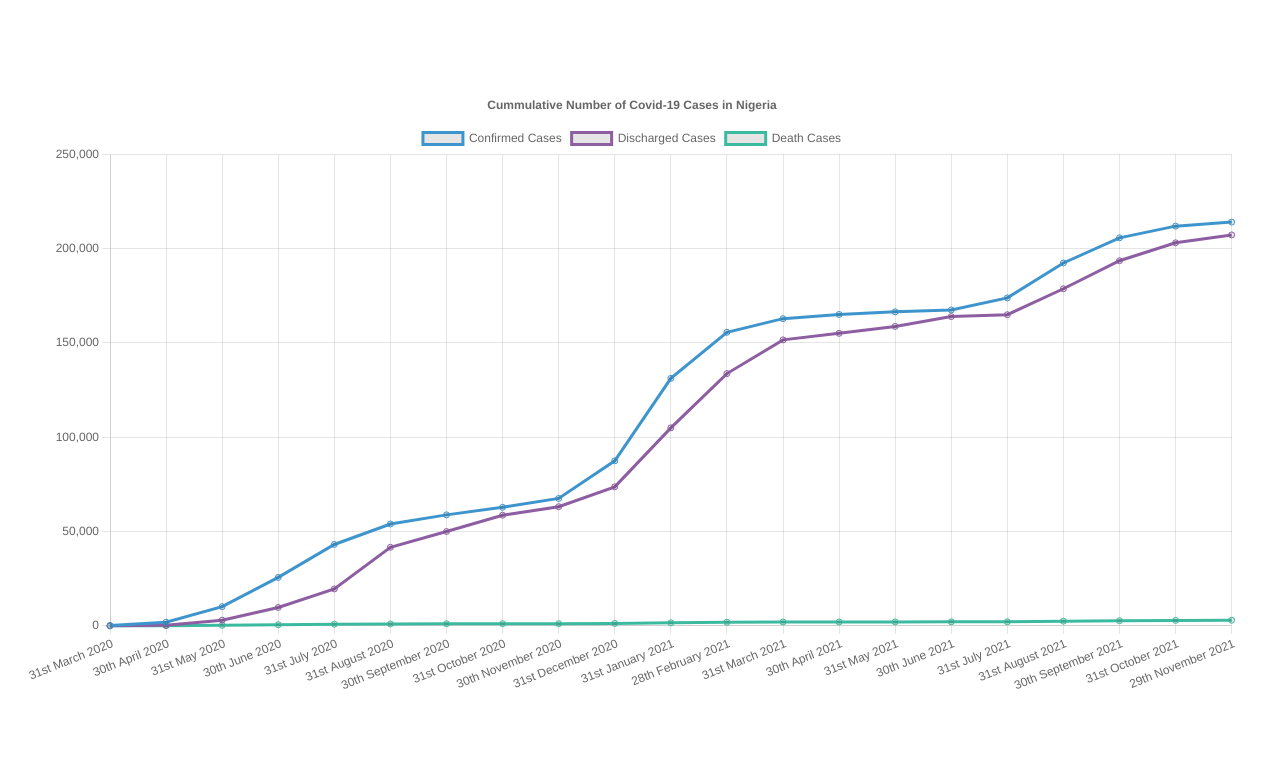
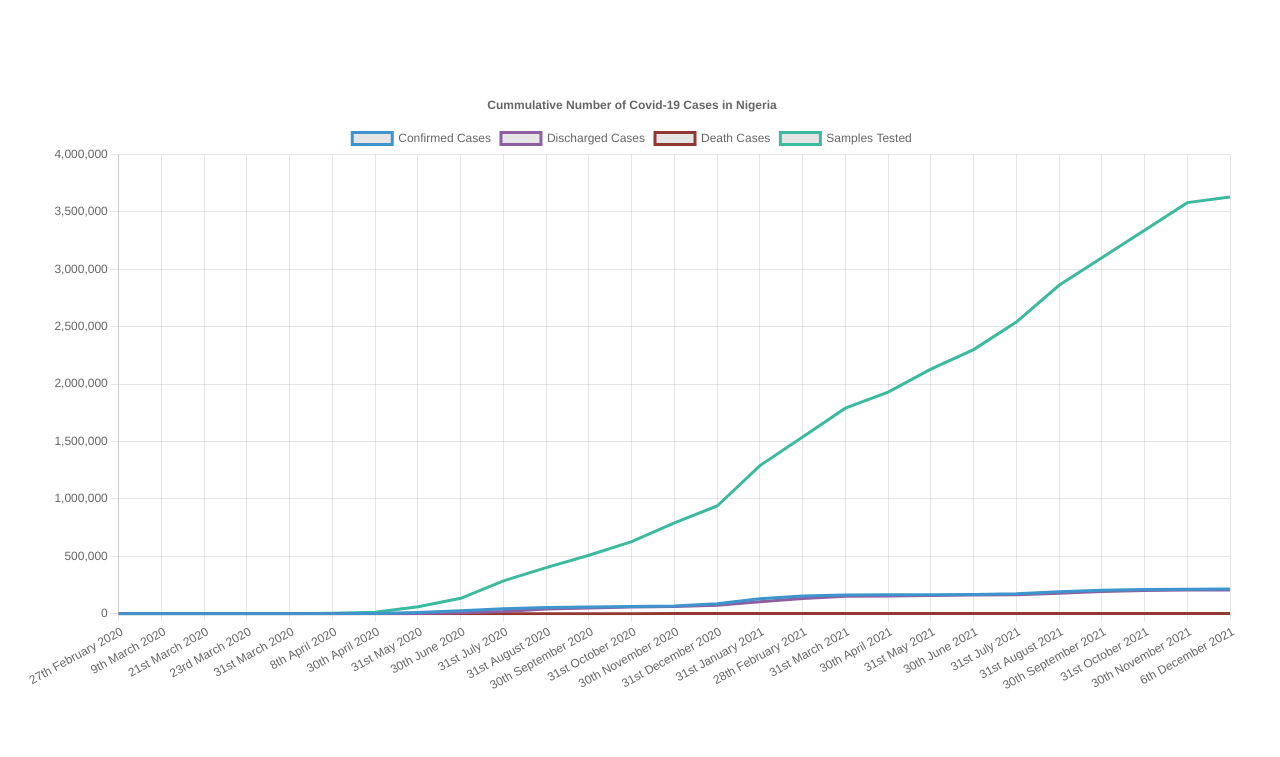
Before and after one commit to SamuelCody/Covid19-data-chart-nigeria, a plain HTML site: page index.html in a window 1280 px wide. Shown: the top 757 px of the page. Drawn offline with nearby package versions, Linux system fonts and the light colour scheme.

Commit message:
Updated for december 6, added prev dates

```diff
--- a/index.html
+++ b/index.html
@@ -15,7 +15,12 @@
       type: "line",
       data: {
         labels: [
+          "27th February 2020",
+          "9th March 2020",
+          "21st March 2020",
+          "23rd March 2020",
           "31st March 2020",
+          "8th April 2020",
           "30th April 2020",
           "31st May 2020",
           "30th June 2020",
@@ -35,14 +40,15 @@
           "31st August 2021",
           "30th September 2021",
           "31st October 2021",
-          "29th November 2021",
+          "30th November 2021",
+          "6th December 2021",
         ],
         datasets: [
           {
             data: [
-              135, 1932, 10162, 25694, 43151, 54008, 58848, 62853, 67557, 87510,
-              131242, 155657, 162891, 165110, 166518, 167543, 173908, 192431,
-              205765, 211961, 214113,
+              1, 2, 22, 40, 135, 276, 1932, 10162, 25694, 43151, 54008, 58848,
+              62853, 67557, 87510, 131242, 155657, 162891, 165110, 166518,
+              167543, 173908, 192431, 205765, 211961, 214218, 214789,
             ],
             label: "Confirmed Cases",
             borderColor: "#3e95cd",
@@ -50,9 +56,9 @@
           },
           {
             data: [
-              29, 319, 3007, 9746, 19565, 41638, 50025, 58675, 63189, 73713,
-              104989, 133768, 151647, 155101, 158781, 163985, 164994, 178759,
-              193617, 203121, 207292,
+              0, 0, 1, 8, 29, 44, 319, 3007, 9746, 19565, 41638, 50025, 58675,
+              63189, 73713, 104989, 133768, 151647, 155101, 158781, 163985,
+              164994, 178759, 193617, 203121, 207304, 207478,
             ],
             label: "Discharged Cases",
             borderColor: "#8e5ea2",
@@ -60,10 +66,22 @@
           },
           {
             data: [
-              2, 58, 287, 590, 879, 1013, 1112, 1144, 1173, 1289, 1586, 1907,
-              2056, 2063, 2099, 2120, 2149, 2469, 2720, 2896, 2976,
+              0, 0, 0, 1, 2, 6, 58, 287, 590, 879, 1013, 1112, 1144, 1173, 1289,
+              1586, 1907, 2056, 2063, 2099, 2120, 2149, 2469, 2720, 2896, 2977,
+              2980,
             ],
             label: "Death Cases",
+            borderColor: "#913831",
+            fill: false,
+          },
+          {
+            data: [
+              0, 0, 0, 0, 0, 5000, 13759, 61882, 134257, 286091, 402070, 509555,
+              627600, 791539, 938602, 1290000, 1540000, 1790000, 1930000,
+              2130000, 2300000, 2540000, 2860000, 3100000, 3340000, 3580000,
+              3629527,
+            ],
+            label: "Samples Tested",
             borderColor: "#3cba9f",
             fill: false,
           },
@@ -98,6 +116,7 @@
             },
           ],
         },
+        elements: { point: { radius: 0 } },
       },
     });
 
@@ -105,21 +124,25 @@
       type: "line",
       data: {
         labels: [
+          "5th March",
+          "15th March",
           "31st March",
           "30th April",
+          "25th May",
           "31st May",
           "30th June",
           "31st July",
           "31st August",
           "30th September",
           "31st October",
-          "29th November",
+          "30th November",
+          "6th December",
         ],
         datasets: [
           {
             data: [
-              718412, 1222109, 1960493, 2241662, 2550390, 2994933, 4790943,
-              5693300, 6183844,
+              2, 8000, 718412, 1222109, 1930922, 1960493, 2241662, 2550390,
+              2994933, 4790943, 5693300, 6524582, 7131832,
             ],
             label: "At least one dose",
             borderColor: "#3e95cd",
@@ -127,7 +150,8 @@
           },
           {
             data: [
-              0, 0, 90735, 1155810, 1416623, 1437349, 1943821, 3079239, 3456204,
+              0, 0, 0, 0, 8815, 90735, 1155810, 1416623, 1437349, 1943821,
+              3079239, 3595400, 3785359,
             ],
             label: "Fully vaccinated",
             borderColor: "#8e5ea2",
@@ -150,6 +174,7 @@
             display: true,
           },
         },
+        elements: { point: { radius: 0 } },
       },
     });
   };
```
